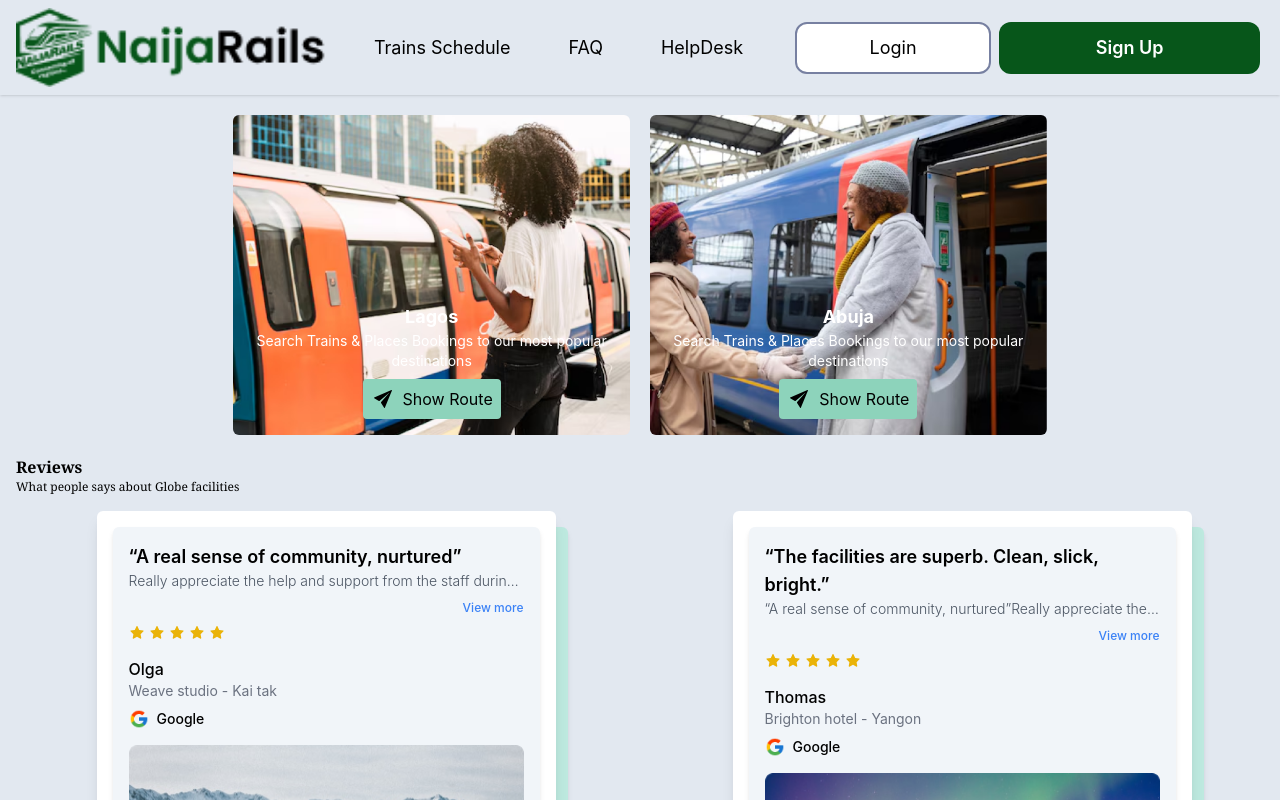
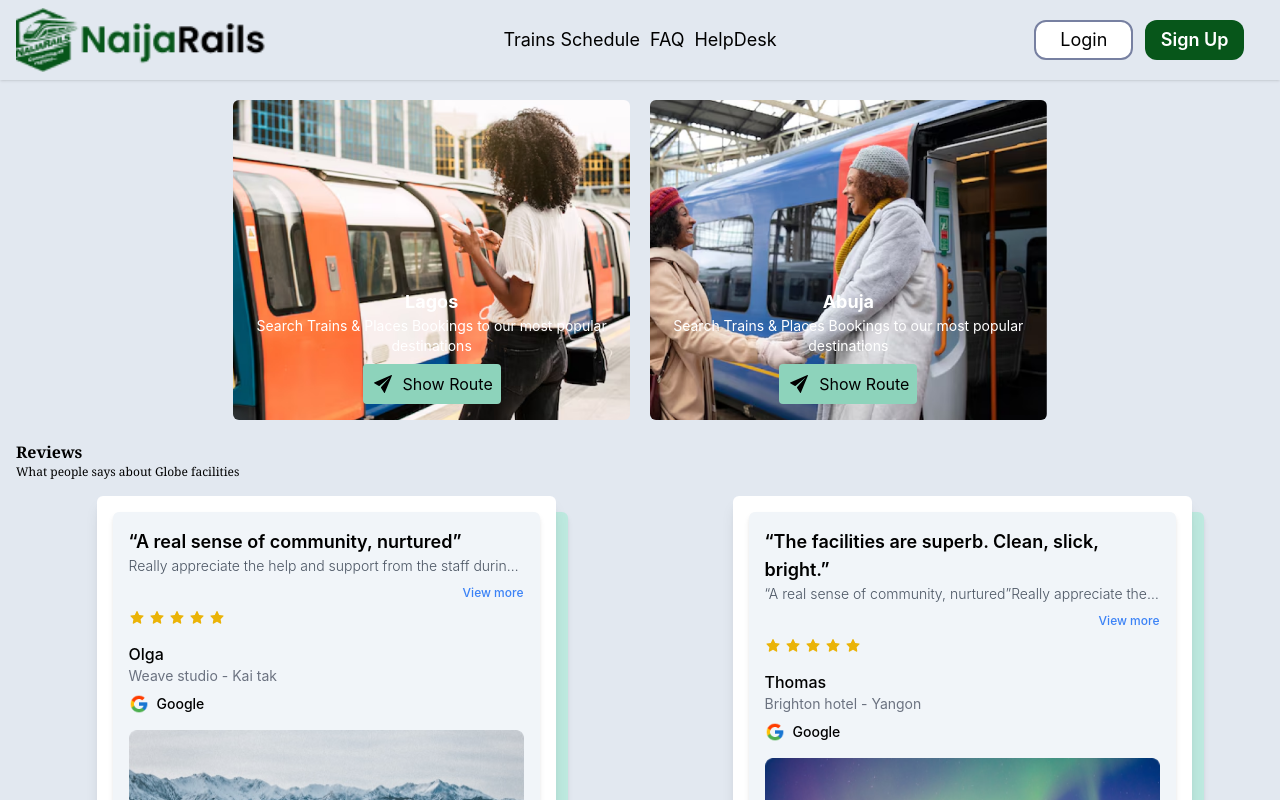
Before and after one commit to Ernestoo2/RaiilwayTransport, a React (Create React App) app: page / in a window 1280 px wide. Shown: the top 800 px of the page. Built offline with nearby package versions, Linux system fonts and the light colour scheme.

Commit message:
Railway transport

```diff
--- a/src/layouts/Header/Endside.tsx
+++ b/src/layouts/Header/Endside.tsx
@@ -1,20 +1,20 @@
-import React, { Component } from "react";
+import React from "react";
 
-export class Endside extends Component {
-  render() {
+export function Endside() {
   return (
-      <div className="flex w-full gap-2 mx-1 h-52px">
+    <div className="flex w-full gap-3 px-1 py-2 md:px-5">
       <button
-        className="w-1/2 h-[52px] lg:text-lg md:text-sm sm:text-xs  text-black rounded-[12px] bg-white  border-[2px] border-[#7780A1]">
+        className="w-1/2 h-[40px] text-xs md:text-sm lg:text-lg text-black rounded-[12px] bg-white border-[2px] border-[#7780A1]"
+      >
         Login
       </button>
       <button
-          className="w-2/3 h-[52px] rounded-[12px] text-white bg-[#07561A] font-Sora font-[600] lg:text-lg md:text-sm sm:text-xs ">
+        className="w-1/2  h-[40px] rounded-[12px] text-white bg-[#07561A] font-Sora font-[600] text-xs md:text-sm lg:text-lg"
+      >
         Sign Up
       </button>
     </div>
-    )
-  }
+  );
 }
 
-export default Endside
+export default Endside;
--- a/src/layouts/Header/Logo.tsx
+++ b/src/layouts/Header/Logo.tsx
@@ -3,7 +3,7 @@ import React, { Component } from "react";
 export class Logo extends Component {
   render() {
     return (
-      <div className="w-2/3 h-auto ">
+      <div className="w-1/3 h-auto ">
         <img src="/Assets/Logo.png" alt="for logo" className="w-full h-auto"/>
 
       </div>
--- a/src/layouts/Header/Nav.tsx
+++ b/src/layouts/Header/Nav.tsx
@@ -1,17 +1,30 @@
-import React, { Component } from "react";
+import React from "react";
 
-export class Nav extends Component {
-  render() {
-    return (
-      <div className="w-full max-w-full  py-3 mx-auto  text-black ">
-        <nav className="w-full flex  justify-evenly gap-[10px] md:gap-[10px]  h-auto   ">
-            <a className="lg:text-lg md:text-base sm:text-xs transition-colors hover:text-white" href="/">Trains Schedule </a>
-            <a className="lg:text-lg md:text-base sm:text-xs  transition-colors hover:text-white" href="/">FAQ</a>
-            <a className="lg:text-lg md:text-base sm:text-xs  transition-colors hover:text-white" href="/">HelpDesk</a>
-        </nav>
-      </div>
-    )
-  }
+export function Nav() {
+  return (
+    <div className="w-full   py-3 mx-auto text-black">
+      <nav className="flex justify-center gap-4 md:gap-[10px] h-auto">
+        <a
+          className="text-center text-sm md:text-base lg:text-lg transition-colors hover:text-green-600"
+          href="/"
+        >
+          Trains Schedule
+        </a>
+        <a
+          className="text-center text-sm md:text-base lg:text-lg transition-colors hover:text-green-600"
+          href="/"
+        >
+          FAQ
+        </a>
+        <a
+          className="text-center text-sm md:text-base lg:text-lg transition-colors hover:text-green-600"
+          href="/"
+        >
+          HelpDesk
+        </a>
+      </nav>
+    </div>
+  );
 }
 
-export default Nav
+export default Nav;
--- a/src/ui/HeaderUi.tsx
+++ b/src/ui/HeaderUi.tsx
@@ -1,16 +1,45 @@
 import Endside from "../layouts/Header/Endside";
 import Logo from "../layouts/Header/Logo";
 import Nav from "../layouts/Header/Nav";
-import React from "react";
+import React, { useState } from "react";
+import { FaBars, FaTimes } from "react-icons/fa";
 
 function HeaderUi() {
+  const [isMobileMenuOpen, setIsMobileMenuOpen] = useState(false);
+
+  const toggleMobileMenu = () => {
+    setIsMobileMenuOpen(!isMobileMenuOpen);
+  };
+
   return (
-    <div className="w-full h-auto max-w-full px-4 py-2 mx-auto shadow">
-      <div className="flex items-center justify-center text-sm sm:text-base md:text-lg lg:text-xl">
+    <div className="w-full h-auto max-w-full px-4 py-2 mx-auto shadow relative">
+      <div className="flex items-center ">
         <Logo />
         <Nav />
-        <Endside />
+        {/* Desktop Navigation */}
+        <div className="hidden w-1/3  md:flex items-center">
+
+          <Endside />
+        </div>
+
+        {/* Mobile Menu Toggle */}
+        <div className="md:hidden flex items-center">
+          <button
+            onClick={toggleMobileMenu}
+            className="text-2xl focus:outline-none"
+          >
+            {isMobileMenuOpen ? <FaTimes /> : <FaBars />}
+          </button>
+        </div>
       </div>
+
+      {/* Mobile Menu Overlay */}
+      {isMobileMenuOpen && (
+        <div className="md:hidden absolute top-full left-0 w-full bg-white shadow-lg z-50">
+
+          <Endside />
+        </div>
+      )}
     </div>
   );
 }
```
Lines whose indentation alone changed are shown as unchanged.
